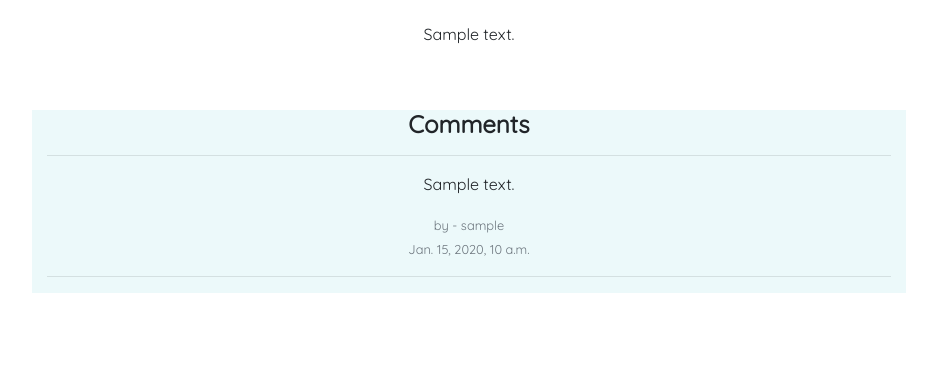
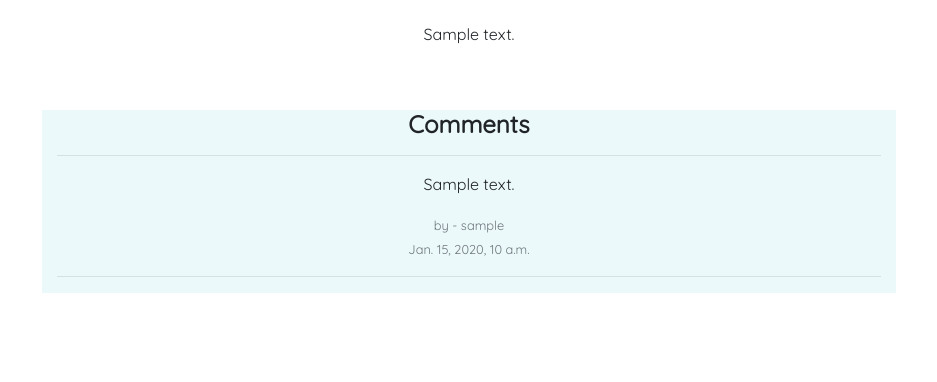
Before and after one commit to HinaChoudhry/Pawfect-Pets, a Django app: page /blog/1/ in a window 1280 px wide. Shown: the part 687-1069 px from the top of the page, without its empty margins (171-1108 px from the left). Run offline with Django 3.2, Linux system fonts and the light colour scheme; tables that the repository leaves empty hold one stand-in row (values such as "Sample post"); grey boxes marked "Sample" are stand-in pictures; some libraries are stand-ins or nearby versions; some web fonts are replaced.

Commit message:
Bug Fix - Blog ang Blog detail width more than 100% - adding container-fluid divs to both pages to fix

```diff
--- a/blog/templates/blog/blog.html
+++ b/blog/templates/blog/blog.html
@@ -10,12 +10,13 @@
 {% endblock %}
 
 {% block content %}
-
+<div class="container-fluid">
 <div class="row justify-content-center product-font">
     <div class="col-12 ">
       <h1 class="product-font mb-4 text-full text-center font-weight-bold">Blog</h1>
         <hr >
     </div>
+</div>
 </div>
 
 <div class="container product-font  justify-content-center checkout-bg-color ">
--- a/blog/templates/blog/blog_detail.html
+++ b/blog/templates/blog/blog_detail.html
@@ -45,6 +45,7 @@
 </div>
 
 <!-- comments -->
+<div class="container-fluid">
     <div class="text-center product-font">
         <div class="row mt-3 mb-5 ">
             <div class="col-12 col-lg-8 offset-lg-2 mt-2 mb-5 review-bg-color">
@@ -94,7 +95,7 @@
                     </div>
                   </div>
 
-
+                </div>
 
 
 
```
Lines whose indentation alone changed are shown as unchanged.
